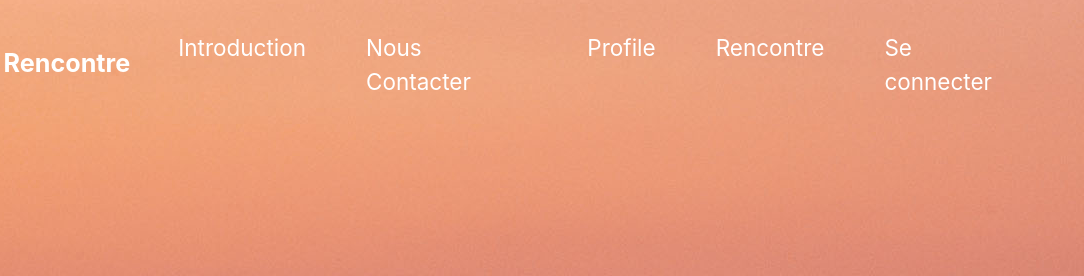
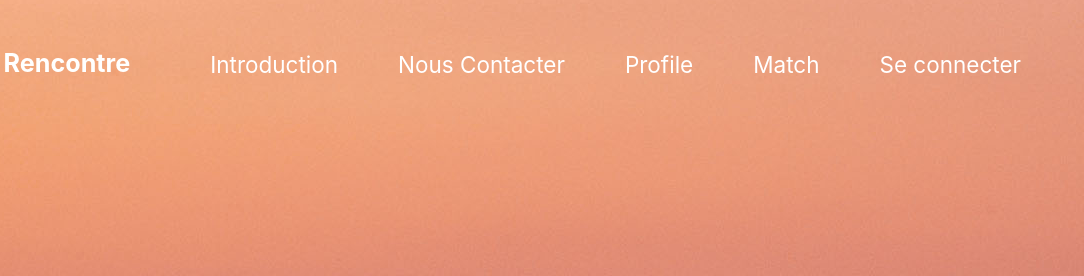
Before and after one commit to taupiju/velo-rencontre, a plain HTML site: page front/app/match/match.html in a window 1280 px wide. Shown: the top 276 px of the page, 196-1280 px from the left. Drawn offline with Linux system fonts and the light colour scheme.

Commit message:
changement url match

```diff
--- a/front/app/match/match.html
+++ b/front/app/match/match.html
@@ -40,7 +40,7 @@
                 <a class="nav-link tm-nav-link" href="../profil/profile.html">Profile</a>
               </li>
               <li class="nav-item">
-                <a class="nav-link tm-nav-link" href="rencontre.html">Rencontre</a>
+                <a class="nav-link tm-nav-link" href="match.html">Match</a>
               </li>
               <li class="nav-item">
                 <div>
```
